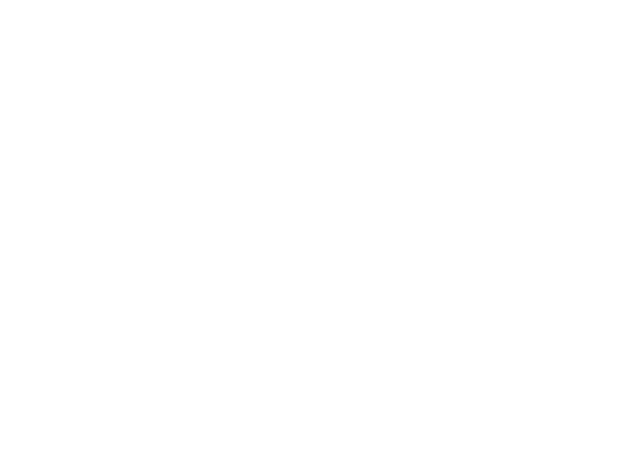
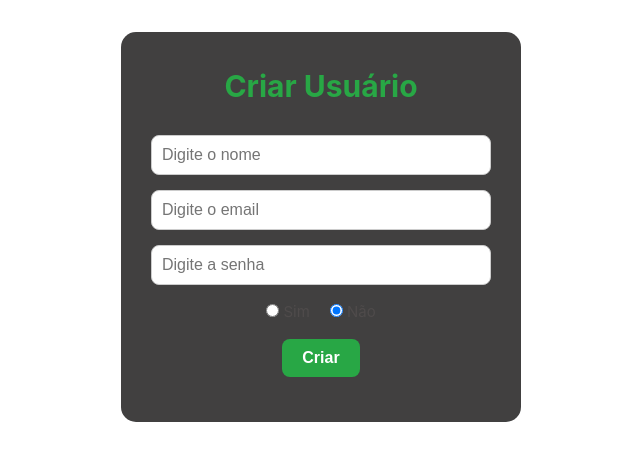
Before and after one commit to arthurocha-dev/task_aplication, a Vue app: page /createUser in a window 1280 px wide. Shown: the top 460 px of the page, without its empty margins (319-959 px from the left). Built offline with nearby package versions, Linux system fonts and the light colour scheme; the HTML template or start-up script is replaced by a standard one.

Commit message:
quase concluido

```diff
--- a/src/assets/base.css
+++ b/src/assets/base.css
@@ -1,5 +1,5 @@
 /* color palette from <https://github.com/vuejs/theme> */
-:root {
+/* :root {
   --vt-c-white: #ffffff;
   --vt-c-white-soft: #f8f8f8;
   --vt-c-white-mute: #f2f2f2;
@@ -19,11 +19,11 @@
   --vt-c-text-light-2: rgba(60, 60, 60, 0.66);
   --vt-c-text-dark-1: var(--vt-c-white);
   --vt-c-text-dark-2: rgba(235, 235, 235, 0.64);
-}
+} */
 
 /* semantic color variables for this project */
 :root {
-  --color-background: --vt-c-white;
+  --color-background: ##F8F7F7;
   --color-background-soft: var(--vt-c-white-soft);
   --color-background-mute: var(--vt-c-white-mute);
 
@@ -31,14 +31,14 @@
   --color-border-hover: var(--vt-c-divider-light-1);
 
   --color-heading: var(--vt-c-text-light-1);
-  --color-text: var(--vt-c-text-light-1);
+  --color-text: #4F4B4B;
 
   --section-gap: 160px;
 }
 
 @media (prefers-color-scheme: dark) {
   :root {
-    --color-background: var(--vt-c-black);
+    --color-background: #181818;
     --color-background-soft: var(--vt-c-black-soft);
     --color-background-mute: var(--vt-c-black-mute);
 
@@ -46,7 +46,7 @@
     --color-border-hover: var(--vt-c-divider-dark-1);
 
     --color-heading: var(--vt-c-text-dark-1);
-    --color-text: var(--vt-c-text-dark-2);
+    --color-text: #F2F1F1;
   }
 }
 
--- a/src/assets/main.css
+++ b/src/assets/main.css
@@ -1,6 +1,35 @@
 @import './base.css';
 
 #app {
-  margin: 0 ;
-  padding: 0;
+  max-width: 1280px;
+  margin: 0 auto;
+  padding: 2rem;
+  font-weight: normal;
 }
+
+/* a,
+.green {
+  text-decoration: none;
+  color: hsla(160, 100%, 37%, 1);
+  transition: 0.4s;
+  padding: 3px;
+}
+
+@media (hover: hover) {
+  a:hover {
+    background-color: hsla(160, 100%, 37%, 0.2);
+  }
+}
+
+@media (min-width: 1024px) {
+  body {
+    display: flex;
+    place-items: center;
+  }
+
+  #app {
+    display: grid;
+    grid-template-columns: 1fr 1fr;
+    padding: 0 2rem;
+  }
+} */
--- a/src/i18n/locales/en.json
+++ b/src/i18n/locales/en.json
@@ -8,6 +8,41 @@
             "search_list": "Search List",
             "edit_list": "Edit List",
             "delete_list": "Delete List"
+        },
+        "alter_language": "Alter Language",
+        "alter_theme": "Alter Theme"
+
+    },
+     "create_user": {
+        "title": "Create User",
+        "placeholders":{
+            "name": "Name",
+            "email": "Email",
+            "password": "Password"
+        },
+        "input_radios":{
+            "yes": "Yes",
+            "no": "No"
+        },
+        "buttons":{
+           "create": "create",
+           "login": "go login"
+        },
+        "mensagers":{
+            "success": "Create user with success!",
+            "error_request": "Error in request :/",
+            "error_generic": "Error generic",
+            "camps_default": "Fill in all fields"
+
         }
+
+
+
+
+
+
+
+
+
     }
 }
--- a/src/i18n/locales/pt.json
+++ b/src/i18n/locales/pt.json
@@ -8,6 +8,33 @@
             "search_list": "Buscar Lista",
             "edit_list": "Editar Lista",
             "delete_list": "Deletar Lista"
+        },
+        "alter_language": "Alterar Idioma",
+        "alter_theme": "Alterar Tema"
+    },
+    "create_user": {
+        "title": "Criar Usuário",
+        "placeholders":{
+            "name": "Digite o nome",
+            "email": "Digite o email",
+            "password": "Digite a senha"
+        },
+        "input_radios":{
+            "yes": "Sim",
+            "no": "Não"
+        },
+        "buttons":{
+           "create": "criar",
+           "login": "ir pra login"
+        },
+        "mensagers":{
+            "success": "Usuário criado com sucesso!",
+            "error_request": "Erro na requisição :/",
+            "error_generic": "Erro genérico",
+            "camps_default": "Preencha todos os campos"
         }
+
+
+
     }
 }
--- a/src/views/FormCreateUser.vue
+++ b/src/views/FormCreateUser.vue
@@ -1,40 +1,35 @@
 <template>
+  <div class="form">
+    <h1>{{ t('create_user.title') }}</h1>
 
-    <div class="form">
-        <h1>Criar Usuário</h1>
+    <input type="text" v-model="user.name" :placeholder="t('create_user.placeholders.name')" />
+    <input type="email" v-model="user.email"  :placeholder="t('create_user.placeholders.email')" />
+    <input type="password" v-model="user.password" :placeholder= "t('create_user.placeholders.password')"/>
 
-        <input type="text" v-model="user.name" placeholder="Digite o nome ">
-        <br>
-        <input type="email" v-model="user.email" placeholder="Digite o email" >
-        <br>
-        <input type="text"  v-model="user.password" placeholder="Digite a senha">
-        <br>
-
-            <div>
-            <input type="radio" name="isAdm" v-model="user.adm" :value="true" >
-            <label for="true">Sim</label>
-        </div>
-
-        <div>
-            <input type="radio" name="isAdm" v-model="user.adm" :value="false">
-            <label for="false">Não</label>
-        </div>
-
-
-        <input type="submit" @click="create">
-
-
-        <h2>{{ mensager }}</h2>
-
+    <div class="radio-group">
+      <label>
+        <input type="radio" name="isAdm" v-model="user.adm" :value="true" />
+        {{ t('create_user.input_radios.yes') }}
+      </label>
+      <label>
+        <input type="radio" name="isAdm" v-model="user.adm" :value="false" />
+        {{t('create_user.input_radios.no')}}
+      </label>
     </div>
 
+    <button @click="create">Criar</button>
 
+    <h2>{{ mensager }}</h2>
+  </div>
 </template>
 
 <script setup lang="ts">
 import {ref} from 'vue'
 import {type PostUser, createUser} from '@/service/usersR'
 import { isAxiosError } from 'axios'
+import { useI18n } from 'vue-i18n'
+
+const {t} = useI18n()
 
 
 const user = ref<PostUser>({
@@ -52,21 +47,23 @@
 
 
     if(user.value.name == "" || user.value.email == "" || user.value.password == "" ){
-        return  mensager.value = "Preencha todos os campos"
+        return  mensager.value = t('create_user.mensagers.camps_default')
     }
 
     try{
         await createUser(user.value)
-        mensager.value = "Usuário criado com sucesso!"
+        mensager.value = t('create_user.mensagers.success')
         console.log('create user!')
     }
     catch (err){
-        mensager.value = "algo deu errado ao tentar criar o usuário"
+        // mensager.value = "algo deu errado ao tentar criar o usuário"
         if (isAxiosError(err)){
+            mensager.value = t('create_user.mensagers.error_request')
             console.log('o erro foi:', err)
         }
 
         else if (err instanceof Error){
+            mensager.value = t('create_user.mensagers.error_generic')
             console.log('Erro genérico', err)
         }
 
@@ -80,15 +77,63 @@
 
 
 
-<style lang="css" >
-
-.form{
-    display: table-column;
-    width: 300px;
-    height: 300pxs;
-    background-color: chocolate;
+<style scoped>
+.form {
+  display: flex;
+  flex-direction: column;
+  align-items: center;
+  gap: 15px;
+  padding: 30px;
+  max-width: 400px;
+  margin: 0 auto;
+  background-color: #414040;
+  border-radius: 15px;
 }
 
+input[type='text'],
+input[type='email'],
+input[type='password'] {
+  width: 100%;
+  padding: 10px;
+  border-radius: 8px;
+  border: 1px solid #ccc;
+  font-size: 1rem;
+}
+
+.radio-group {
+  display: flex;
+  justify-content: center;
+  gap: 20px;
+}
+
+button {
+  background-color: #28a745;
+  color: white;
+  font-weight: bold;
+  border: none;
+  border-radius: 8px;
+  padding: 10px 20px;
+  cursor: pointer;
+  transition: 0.3s;
+  font-size: 1rem;
+}
+
+button:hover {
+  background-color: #218838;
+}
+
+h1 {
+  color: #28a745;
+  font-weight: bold;
+  margin-bottom: 10px;
+  text-align: center;
+}
+
+h2 {
+  color: #d3c3c3;
+  font-weight: normal;
+  text-align: center;
+}
 </style>
 
 
--- a/src/views/HomePage.vue
+++ b/src/views/HomePage.vue
@@ -1,9 +1,15 @@
 <template>
+
+        <button @click="mudeLanguage" style="margin: 10px;">{{ t('home.alter_language') }}</button>
+        <button @click="mudeTheme"style="margin: 10px;">{{ t('home.alter_theme') }}</button>
+
+
+
   <div class="content">
     <h1 class="title">{{ t('home.title') }} <span class="appName">appList</span></h1>
 
     <div class="button-container">
-      <button>{{ t('home.buttons.create_user') }}</button>
+      <button @click="pageCreateuser">{{ t('home.buttons.create_user') }}</button>
       <button>{{ t('home.buttons.login') }}</button>
       <button>{{ t('home.buttons.create_task') }}</button>
       <button>{{ t('home.buttons.search_list') }}</button>
@@ -15,8 +21,31 @@
 
 <script setup lang="ts">
 import { useI18n } from 'vue-i18n';
+import CreateUser from '@/views/FormCreateUser.vue'
+import { useRouter } from 'vue-router';
+
 
 const { t, locale } = useI18n();
+const router = useRouter()
+
+function mudeLanguage(){
+    locale.value = locale.value === 'pt' ? 'en' : 'pt'
+}
+
+function mudeTheme(){
+
+}
+
+
+function pageCreateuser(){
+
+    router.push('/createUser')
+
+}
+
+
+
+
 </script>
 
 <style scoped lang="css">
@@ -30,10 +59,13 @@
 
 .title {
   font-size: 2rem;
+  font-weight: bold;
+  color: var(--color-text);
   text-align: center;
 }
 
 .appName {
+  font-weight: bold;
   color: #28a745;
 }
 
@@ -50,16 +82,19 @@
   padding: 10px 20px;
   border: none;
   border-radius: 8px;
-  background-color: #007bff;
+  background-color: #28a745;
   color: white;
+  font-weight: bold;
   font-size: 1rem;
   cursor: pointer;
   transition: 0.3s;
 }
 
 button:hover {
-  background-color: #0056b3;
+  background-color: #19632a;
 }
+
+
 
 @media (max-width: 500px) {
   .button-container {
```
